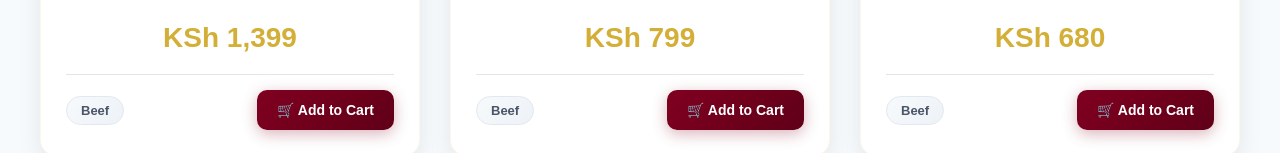
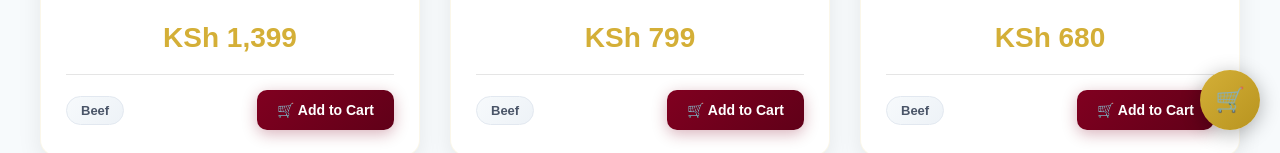
Before and after one commit to Huncho2130/The-meatrix, a Next.js app: page /products in a window 1280 px wide. Shown: the part 650-803 px from the top of the page. Built offline with nearby package versions, Linux system fonts and the light colour scheme.

Commit message:
Enhance cart functionality with floating button
Added a floating cart button for better accessibility and improved customer details handling.

```diff
--- a/src/components/Cart.tsx
+++ b/src/components/Cart.tsx
@@ -11,7 +11,8 @@ export default function Cart() {
     isOpen,
     setIsOpen,
     totalPrice,
-    totalKilos
+    totalKilos,
+    itemCount // Make sure this exists in your context
   } = useCart()
 
   const [isProcessing, setIsProcessing] = useState(false)
@@ -58,12 +59,57 @@ export default function Cart() {
   const total = cart.reduce((sum, item) => sum + (item.price * item.quantity), 0)
   const totalKg = cart.reduce((sum, item) => sum + item.quantity, 0)
 
-  if (!isOpen) return null
+  return (
+    <>
+      {/* ADD THIS FLOATING CART BUTTON - Always Visible */}
+      <button
+        onClick={() => setIsOpen(!isOpen)}
+        style={{
+          position: 'fixed',
+          bottom: '20px',
+          right: '20px',
+          background: 'linear-gradient(135deg, #D4AF37, #B8941F)',
+          color: '#36454F',
+          border: 'none',
+          borderRadius: '50%',
+          width: '60px',
+          height: '60px',
+          cursor: 'pointer',
+          boxShadow: '0 4px 20px rgba(0,0,0,0.3)',
+          zIndex: 999,
+          display: 'flex',
+          alignItems: 'center',
+          justifyContent: 'center',
+          fontSize: '24px',
+          fontWeight: 'bold'
+        }}
+      >
+        🛒
+        {itemCount > 0 && (
+          <span style={{
+            position: 'absolute',
+            top: '-5px',
+            right: '-5px',
+            background: '#800020',
+            color: 'white',
+            borderRadius: '50%',
+            width: '20px',
+            height: '20px',
+            fontSize: '12px',
+            display: 'flex',
+            alignItems: 'center',
+            justifyContent: 'center'
+          }}>
+            {itemCount}
+          </span>
+        )}
+      </button>
 
-  return (
+      {/* YOUR EXISTING CART PANEL - Only shows when isOpen is true */}
+      {isOpen && (
         <div style={{
           position: 'fixed',
-      bottom: '20px',
+          bottom: '90px', // Position above the toggle button
           right: '20px',
           width: '400px',
           maxWidth: '90vw',
@@ -359,5 +405,7 @@ export default function Cart() {
             </div>
           )}
         </div>
+      )}
+    </>
   )
 }
```
Lines whose indentation alone changed are shown as unchanged.
